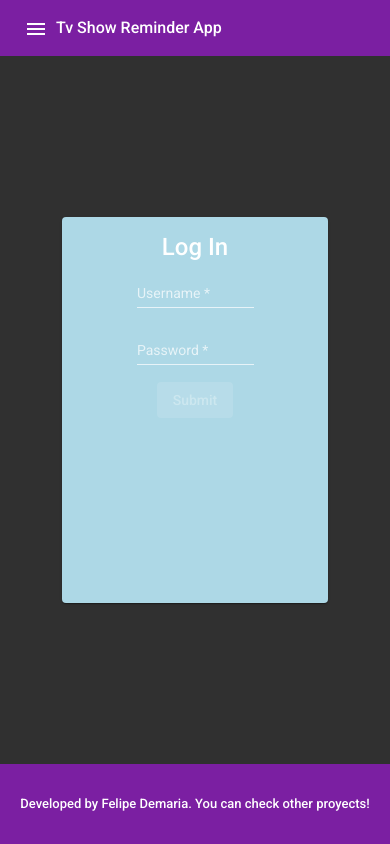
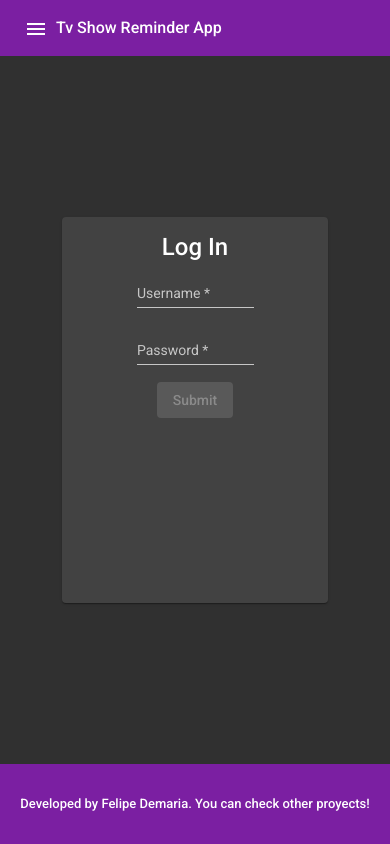
Before and after one commit to dema22/app-tvshows-reminders, an Angular app: page /logIn in a window 390 px wide. Built offline with nearby package versions, Linux system fonts and the light colour scheme.

Commit message:
improving styles

```diff
--- a/src/app/components/log-in/log-in.component.css
+++ b/src/app/components/log-in/log-in.component.css
@@ -19,10 +19,12 @@ mat-card-title {
   width: 50%;
 }
 
+@media (max-height: 548px) {
+
+}
 
 @media (max-width: 500px) {
   .card-container {
-    background-color: lightblue;
     width: 60%;
     height: 50%;
   }
--- a/src/app/components/profile/profile.component.css
+++ b/src/app/components/profile/profile.component.css
@@ -19,12 +19,6 @@ a:active {
 
 @media (max-width: 700px) {
   .main-div{
-    width: 85%;
-  }
-}
-
-@media (max-width: 700px) {
-  .main-div{
     width: 90%;
   }
 }
--- a/src/styles.css
+++ b/src/styles.css
@@ -1,11 +1,5 @@
 @import "@angular/material/prebuilt-themes/purple-green.css";
 /* You can add global styles to this file, and also import other style files */
-
-/** {
-  /*overflow-y: hidden;
-  overflow-x: hidden; */
-  /*border: 1px solid yellow;
-}*/
 
 html,
 body {
@@ -21,8 +15,8 @@ body {
   display: flex;
   justify-content: center;
   align-items: center;
-  flex: 1;
+  /*flex: 1;*/
   width: 100%;
   height: 100%;
-  /*border: 2px solid violet;*/
+  /*border: 4px solid violet;*/
 }
```
